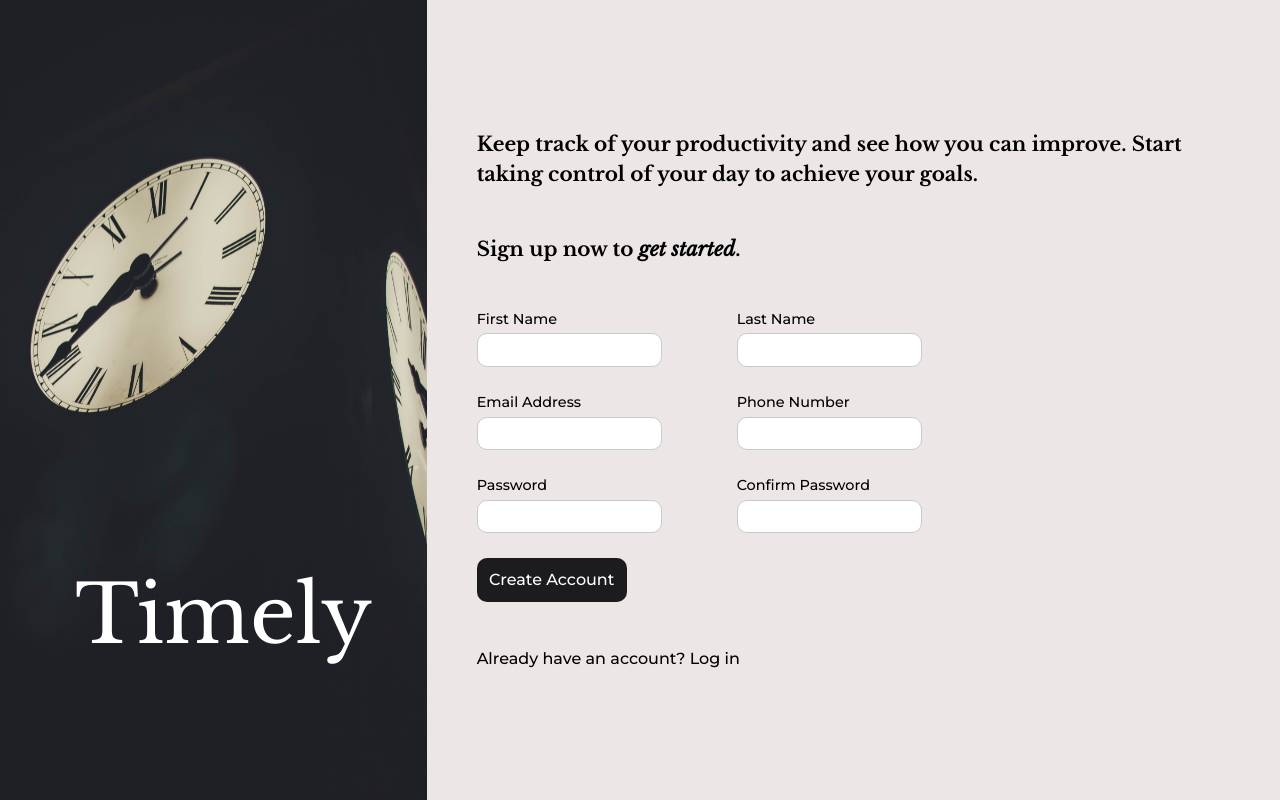
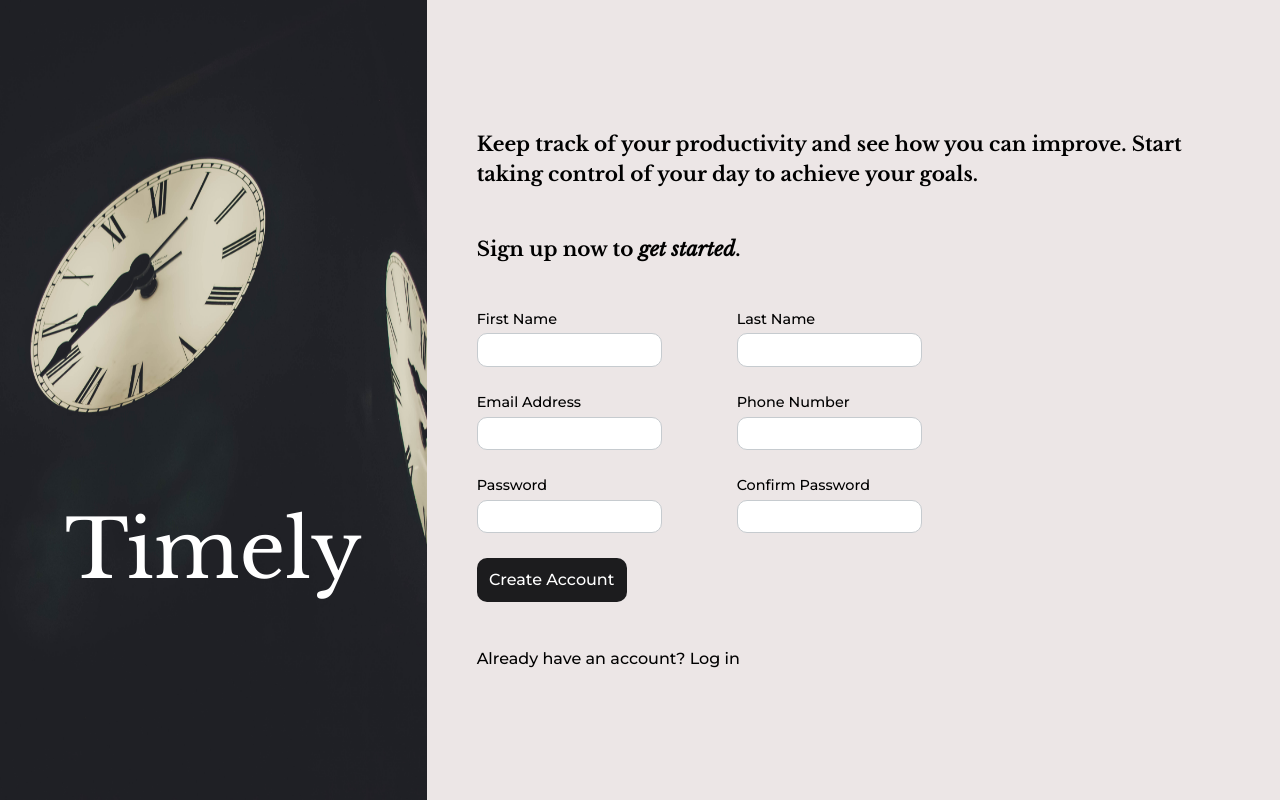
Before and after one commit to david-barleta/sign-up-form, a plain HTML site: page index.html in a window 1280 px wide. Drawn offline with nearby package versions, Linux system fonts and the light colour scheme.

Commit message:
Fix centering issue of the text in the sidebar

```diff
--- a/styles.css
+++ b/styles.css
@@ -10,8 +10,13 @@
 
 body {
   display: grid;
-  grid-template-columns: minmax(min-content, 1fr) 2fr;
+  grid-template-columns: 1fr 2fr;
   background-color: var(--bg-color);
+}
+
+#sidebar {
+  position: relative;
+  display: inline-block;
 }
 
 #sidebar img {
@@ -19,9 +24,11 @@ body {
 }
 
 #sidebar div {
-  position: fixed;
-  bottom: 125px;
-  left: 75px;
+  position: absolute;
+  bottom: 50%;
+  left: 50%;
+  transform: translate(-50%, 175%);
+  z-index: 1;
   font-family: 'Libre Baskerville';
   font-size: 5rem;
   color: white;
```
